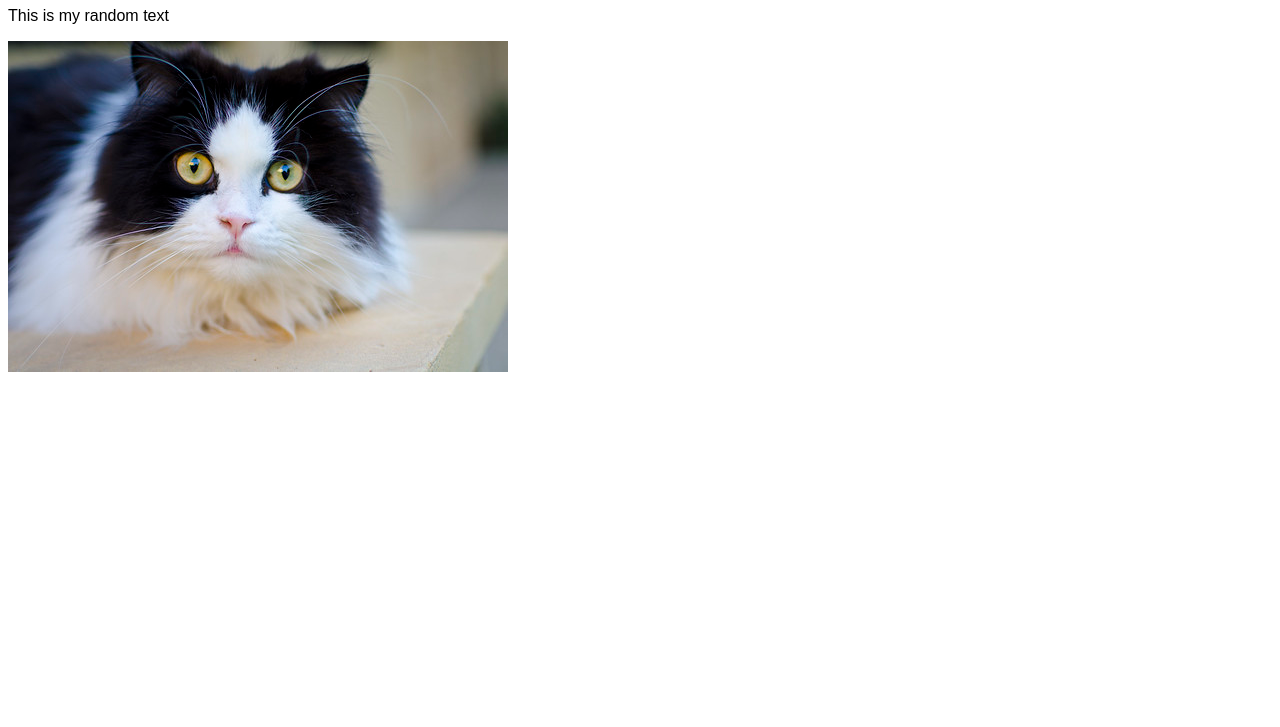
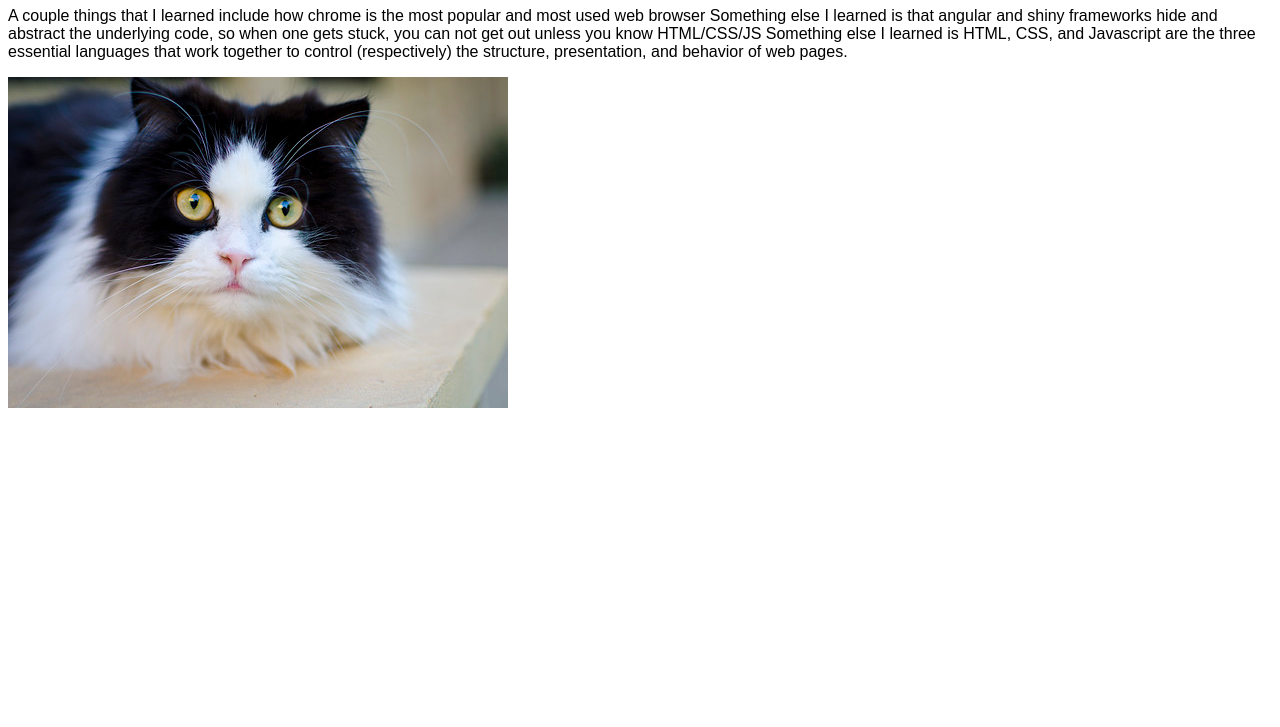
Before and after one commit to ashfourmaya/Internet-Studio-Maya-Ashfour, a plain HTML site: page asg1/index.html in a window 1280 px wide. Shown: the part 73-800 px from the top of the page. Drawn offline with Linux system fonts and the light colour scheme; files that its build step writes are made by us from their sources; files whose address does not match are found by name.

Commit message:
assignment 1

```diff
--- a/asg1/index.html
+++ b/asg1/index.html
@@ -8,7 +8,11 @@
 <body>
 
 	<h1>Assignment 1</h1>
-	<p>This is my random text</p>
+	<p>A couple things that I learned include how chrome is the most popular and most used web browser
+		Something else I learned is that angular and shiny frameworks hide and abstract the underlying code, so when one gets stuck, you can not get out unless you know HTML/CSS/JS
+	Something else I learned is HTML, CSS, and Javascript are the
+three essential languages that work together to control (respectively) the structure, presentation,
+and behavior of web pages. </p>
 	<img src="assets/img/cat.jpg" alt="">
 
 	<script src="./assets/js/main.js"></script>
```
